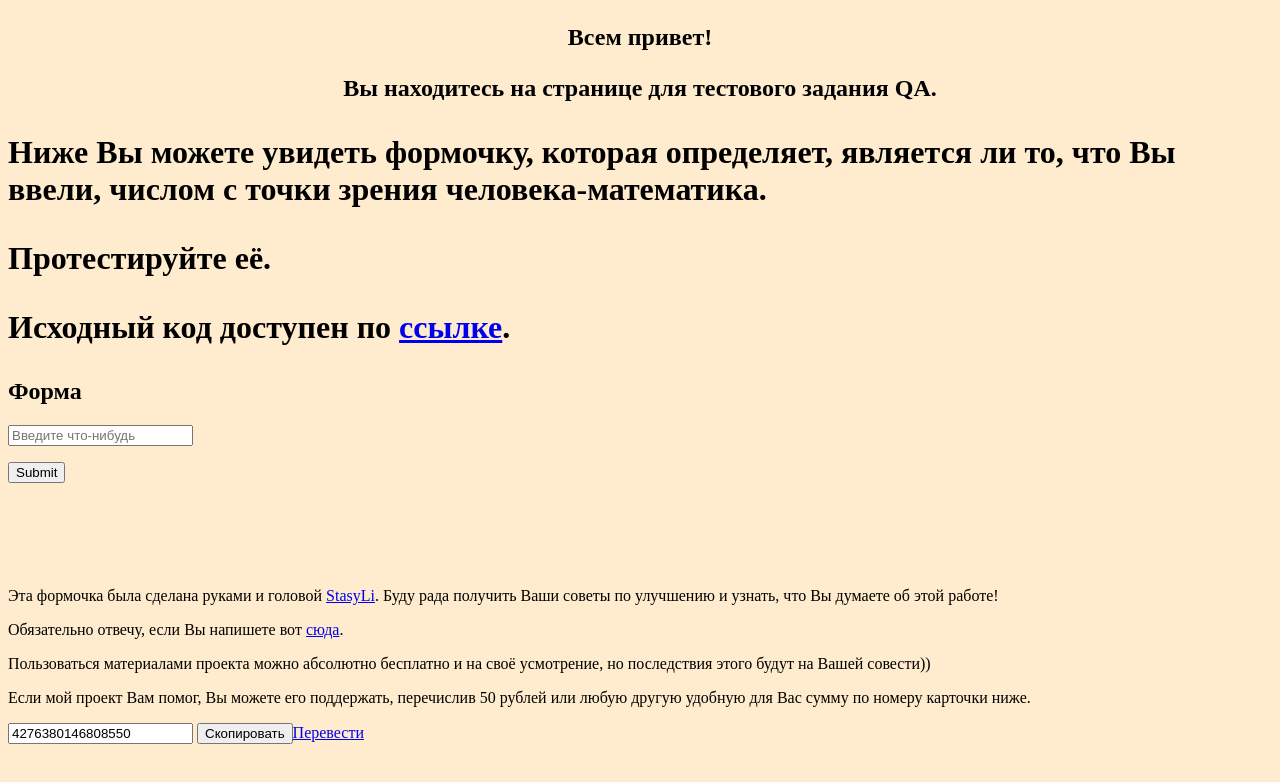
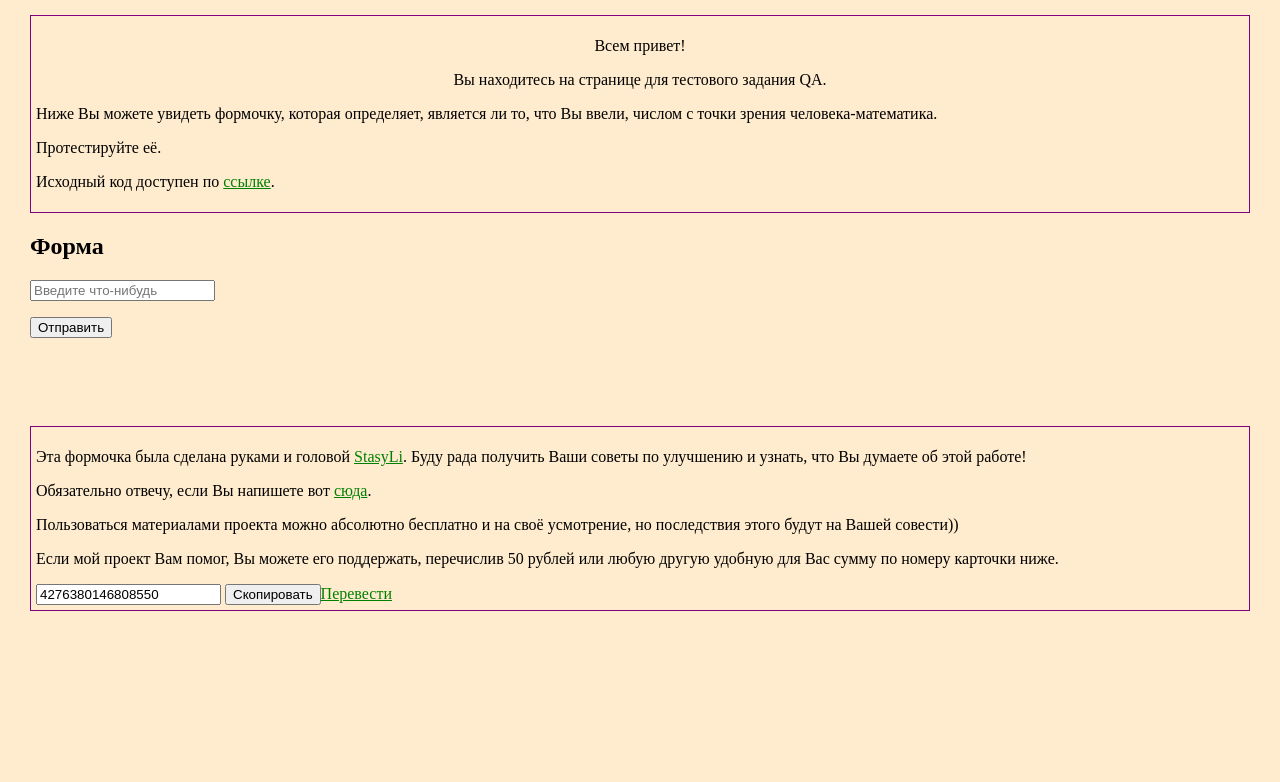
Before and after one commit to StasyLi/hello-world, a plain HTML site: page folder/index.html in a window 1280 px wide. Drawn offline with nearby package versions, Linux system fonts and the light colour scheme.

Commit message:
Update index.html

```diff
--- a/folder/index.html
+++ b/folder/index.html
@@ -3,15 +3,32 @@
 <head>
 <TITLE>ВАЖНЕЙШЕЕ ТЕСТИРОВАНИЕ</title>
 <meta http-equiv="Content-Type" content="text/html; charset=utf-8">
-<body BGCOLOR=#FFEBCD TEXT=#0>
-<h2><P align="center">Всем привет!</p></h2>
-<h2><P align="center">Вы находитесь на странице для тестового задания QA.</p></h2>
-<h1><P align="left">Ниже Вы можете увидеть формочку, которая определяет, является ли то, что Вы ввели, числом с точки зрения человека-математика.</p></h1>
-<h1><P align="left">Протестируйте её.</p></h1>
-<h1><P align="left">Исходный код доступен по <a href="https://github.com/StasyLi/hello-world/blob/master/folder/serverok.py">ссылке</a>.</p></h1>
+<body BGCOLOR=#FFEBCD TEXT=#0 leftMargin=30 rightMargin=30 topMargin=15 LINK="green" VLINK="purple">
+<style>
+.frame {
+    border: 1px solid purple;
+    padding: 5px
+}
+</style>
+<div class="frame">
+<P align="center">Всем привет!</p>
+<P align="center">Вы находитесь на странице для тестового задания QA.</p></h1>
+<P align="left">Ниже Вы можете увидеть формочку, которая определяет, является ли то, что Вы ввели, числом с точки зрения человека-математика.</p>
+<P align="left">Протестируйте её.</p>
+<P align="left">Исходный код доступен по <a href="https://github.com/StasyLi/hello-world/blob/master/folder/serverok.py">ссылке</a>.</p>
+</div>
 <h2>Форма</h2>
 <p><input id="vvod" placeholder="Введите что-нибудь" formenctype="utf-8"></p>
-<input type ="submit" onclick="vivodim()"><!--какой тип input или button нужно прописать, чтобы кнопка срабатывала при enter? -->
+<button id="enter" type ="submit" onclick="vivodim()">Отправить</button><!--какой тип input или button нужно прописать, чтобы кнопка срабатывала при enter? -->
+<script>
+var input = document.getElementById("vvod");
+input.addEventListener("keyup", function(event) {
+    if (event.keyCode === 13) {
+        event.preventDefault();
+        document.getElementById("enter").click();
+    }
+});
+</script>
 <p id ="vveli"></p>
 <p id="vivod"></p>
 <p id="proverka"></p>
@@ -56,50 +73,13 @@ document.execCommand("copy");
 <BR>
 <BR>
 <BR>
-<p>Эта формочка была сделана руками и головой <a href="https://github.com/StasiLi">StasyLi</a>. Буду рада получить Ваши советы по улучшению и узнать, что Вы думаете об этой работе!</p>
+<div class="frame"><p>Эта формочка была сделана руками и головой <a href="https://github.com/StasyLi">StasyLi</a>. Буду рада получить Ваши советы по улучшению и узнать, что Вы думаете об этой работе!</p>
 <p>Обязательно отвечу, если Вы напишете вот <a href="https://t.me/HereIsStasyLi">сюда</a>.</p>
 <p>Пользоваться материалами проекта можно абсолютно бесплатно и на своё усмотрение, но последствия этого будут на Вашей совести))</p>
 <p>Если мой проект Вам помог, Вы можете его поддержать, перечислив 50 рублей или любую другую удобную для Вас сумму по номеру карточки ниже.</p>
 <input type="text"id ="card" value="4276380146808550">
 <button type="button" onclick = "copytext()">Скопировать</button><a href="https://www.tinkoff.ru/cardtocard/">Перевести</a>
+</div>
 </body>
 </head>
 </html>
-
-<!-- нужно ли это куда-то пихнуть?
-header('Content-type: application/json; charset=utf-8') -->
-
-
-
-<!-- вот как по-другому придумала отправить запрос
- $.ajax({
-method: "POST",
-url: "http://localhost:8080/hello",
-contentType: "application/json",
-data: {"vot": document.getElementById("vvod").value },
-dataType: "application/json",
-success:
-function (data){
-document.getElementById("vivod").innerHTML = data;
-}
-}) -->
-
-
-<!--эту часть смотреть не обязательно, не рабочая
-var json = JSON.stringify.getElementById(vvod)<!--Теперь это строка JSON?Она нужна?->
-var a = input type="text"
-document.getElementById(собственно айди).value
-
-
-
-<button type="button" onclick="getJSON()">Ввод</button>
-<script>
-  function getJSON(){
-    var ajax_req = new XMLHttpRequest();
-    ajax_req.open('POST', урл адрееес, true;
-    ajax_req.send
-  }
-
-var a = input type="text"
-var json = JSON.stringify.getElementById(355)<!--и вот эту строку в action
-вывод с помощью .innerHTML-->
```
